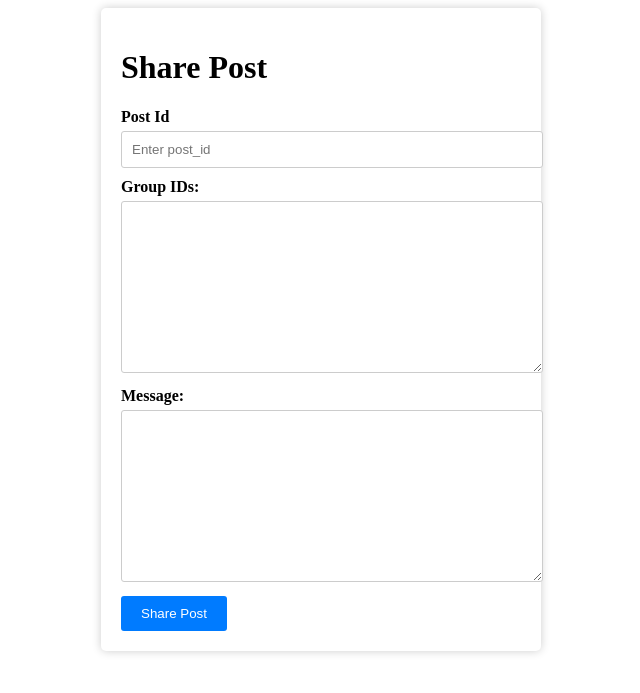
After one commit to MoAlshaka/facebookCouponNew, a Laravel app: page /user/share-post in a window 1280 px wide. The commit adds this page. Shown: the top 693 px of the page, without its empty margins (319-959 px from the left). Run offline with Laravel 10, Linux system fonts and the light colour scheme; the visitor is signed in with stand-in values (Sample User, id 1).

Commit message:
create sharedPost in groups

```diff
--- /dev/null
+++ b/app/Http/Controllers/Facebook/SharedPostController.php
@@ -0,0 +1,53 @@
+<?php
+
+namespace App\Http\Controllers\Facebook;
+
+use Illuminate\Http\Request;
+use App\Models\PageAccessToken;
+use App\Http\Controllers\Controller;
+use Illuminate\Support\Facades\Http;
+
+class SharedPostController extends Controller
+{
+
+    public function index(){
+        return view('facebook.sharepost');
+    }
+
+    public function sharePost(Request $request){
+        $request->validate([
+            "group_id"=>"required",
+            "message"=>"required",
+            "post_id"=>"required",
+        ]);
+        $group_ids = explode("\r\n", $request->group_id);
+        $count = count($group_ids);
+        $postId = $request->post_id;
+        $message = $request->message;
+
+        $accessTokens = PageAccessToken::pluck('page_access_token')->all();
+        shuffle($accessTokens);
+        $count_accessTokens = count($accessTokens);
+        $j = 0;
+        $responses=[];
+        for ($i = 0; $i < $count; $i++) {
+            if ($j >= $count_accessTokens) {
+                $j = 0;
+            }
+            $access_token = $accessTokens[$j];
+            $group_id = $group_ids[$i];
+            $data = [
+                'link' => "https://www.facebook.com/$postId",
+                'message' => $message,
+                'access_token' => $access_token,
+            ];
+            $response = Http::post("https://graph.facebook.com/v18.0/$group_id/feed", $data);
+            if (isset($response['id'])) {
+                $responses[] = $response['id'];
+            }
+            $j++;
+        }
+        return $responses;
+    }
+
+}
--- a/resources/views/dashboard.blade.php
+++ b/resources/views/dashboard.blade.php
@@ -17,6 +17,9 @@
                     <a href="{{route('page_post')}}">Post Coupon Group</a>
                     <br>
                     <a href="{{route('page_post_it_self')}}">page post coupon</a>
+                    <br>
+                    <a href="{{route('shared_post')}}">shared post</a>
+                    <br>
                 </div>
             </div>
         </div>
--- /dev/null
+++ b/resources/views/facebook/sharepost.blade.php
@@ -0,0 +1,82 @@
+<!DOCTYPE html>
+<html>
+<head>
+    <title>Share Post</title>
+    <style>
+        /* Style the form container */
+        .container {
+            max-width: 400px;
+            margin: 0 auto;
+            padding: 20px;
+            background-color: #fff;
+            border-radius: 5px;
+            box-shadow: 0 0 10px rgba(0, 0, 0, 0.2);
+        }
+
+        /* Style labels */
+        label {
+            font-weight: bold;
+            display: block;
+            margin-bottom: 5px;
+        }
+
+        /* Style input and textarea fields */
+        input[type="text"],
+        textarea {
+            width: 100%;
+            padding: 10px;
+            margin-bottom: 10px;
+            border: 1px solid #ccc;
+            border-radius: 3px;
+        }
+
+        /* Style error messages */
+        .error-message {
+            color: red;
+            margin-top: 5px;
+        }
+
+        /* Style submit button */
+        input[type="submit"] {
+            background-color: #007bff;
+            color: #fff;
+            border: none;
+            padding: 10px 20px;
+            cursor: pointer;
+            border-radius: 3px;
+        }
+
+        input[type="submit"]:hover {
+            background-color: #0056b3;
+        }
+
+    </style>
+</head>
+<body>
+    <div class="container">
+        <h1>Share Post</h1>
+        <form action="{{ route('share_post') }}" method="post">
+            @csrf
+            <label for="post_id">Post Id</label>
+            <input type="text" name="post_id" id="post_id" placeholder="Enter post_id" value="{{ old('post_id') }}">
+            @error('post_id')
+                <div class="error-message">{{ $message }}</div>
+            @enderror
+
+            <label for="group_id">Group IDs:</label>
+            <textarea name="group_id" id="group_id" cols="30" rows="10">{{ old('group_id') }}</textarea>
+            @error('group_id')
+                <div class="error-message">{{ $message }}</div>
+            @enderror
+
+            <label for="message">Message:</label>
+            <textarea name="message" id="message" cols="30" rows="10">{{ old('message') }}</textarea>
+            @error('message')
+                <div class="error-message">{{ $message }}</div>
+            @enderror
+
+            <input type="submit" value="Share Post">
+        </form>
+    </div>
+</body>
+</html>
--- a/routes/web.php
+++ b/routes/web.php
@@ -1,10 +1,11 @@
 <?php
 
+use Illuminate\Support\Facades\Route;
+use App\Http\Controllers\ProfileController;
 use App\Http\Controllers\Facebook\PageAccessController;
 use App\Http\Controllers\Facebook\PostCouponController;
+use App\Http\Controllers\Facebook\SharedPostController;
 use App\Http\Controllers\Facebook\PostPageCouponController;
-use App\Http\Controllers\ProfileController;
-use Illuminate\Support\Facades\Route;
 
 /*
 |--------------------------------------------------------------------------
@@ -43,5 +44,12 @@ Route::group(['namespace'=>'User','prefix'=>'user','middleware'=> ['auth:web', '
     Route::get('page-post-coupon',[PostPageCouponController::class,'index'])->name('page_post_it_self');
     Route::post('page-post-coupon',[PostPageCouponController::class,'post'])->name('page_post_coupon_it_self');
 
+    ///
+    Route::get('share-post',[SharedPostController::class,'index'])->name('shared_post');
+    Route::post('/share-post', [SharedPostController::class,'sharePost'])->name('share_post');
+   // Route::match(['get', 'post'], '/share-post/{postId}', [SharedPostController::class, 'sharePost'])->name('share_post');
+
+
+
 });
 require __DIR__.'/auth.php';
```
